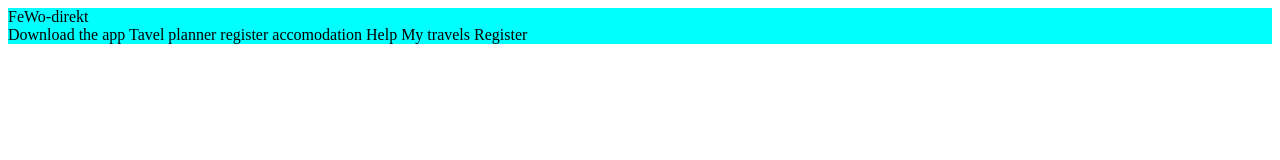
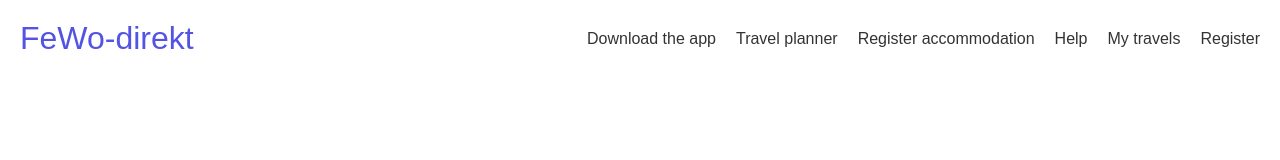
Before and after one commit to Muyizereberissa/ThegymClone_challenge, a plain HTML site: page Index.html in a window 1280 px wide. Drawn offline with Linux system fonts and the light colour scheme.

Commit message:
header styling

```diff
--- a/Index.css
+++ b/Index.css
@@ -1,6 +1,35 @@
-header{
+/* Basic reset for margins and padding */
+* {
+    margin: 0;
+    padding: 0;
+    box-sizing: border-box;
+  }
+
+  body {
+    font-family: Arial, sans-serif;
+  }
+
+  .header {
     display: flex;
-    flex-direction: row;
-    background-color: aqua;
     justify-content: space-between;
-}
+    align-items: center;
+    padding: 20px;
+
+
+  }
+
+  .logo label {
+    font-size: xx-large;
+    color: rgb(83, 83, 228);
+  }
+
+  .links {
+    display: flex;
+    gap: 20px;
+  }
+
+  .links label {
+    font-size: medium;
+    color: #333;
+    cursor: pointer;
+  }
--- a/Index.html
+++ b/Index.html
@@ -9,18 +9,21 @@
   <body>
     <header>
       <div class="header">
-        <div>
-          <label class="Fewo"> FeWo-direkt</label>
+        <div class="logo">
+          <label>FeWo-direkt</label>
         </div>
-        <div>
-          <label> Download the app</label>
-          <label>Tavel planner</label>
-          <label>register accomodation</label>
+        <div class="links">
+          <label>Download the app</label>
+          <label>Travel planner</label>
+          <label>Register accommodation</label>
           <label>Help</label>
           <label>My travels</label>
           <label>Register</label>
         </div>
       </div>
     </header>
+    <div>
+        <img />
+    </div>
   </body>
 </html>
```
